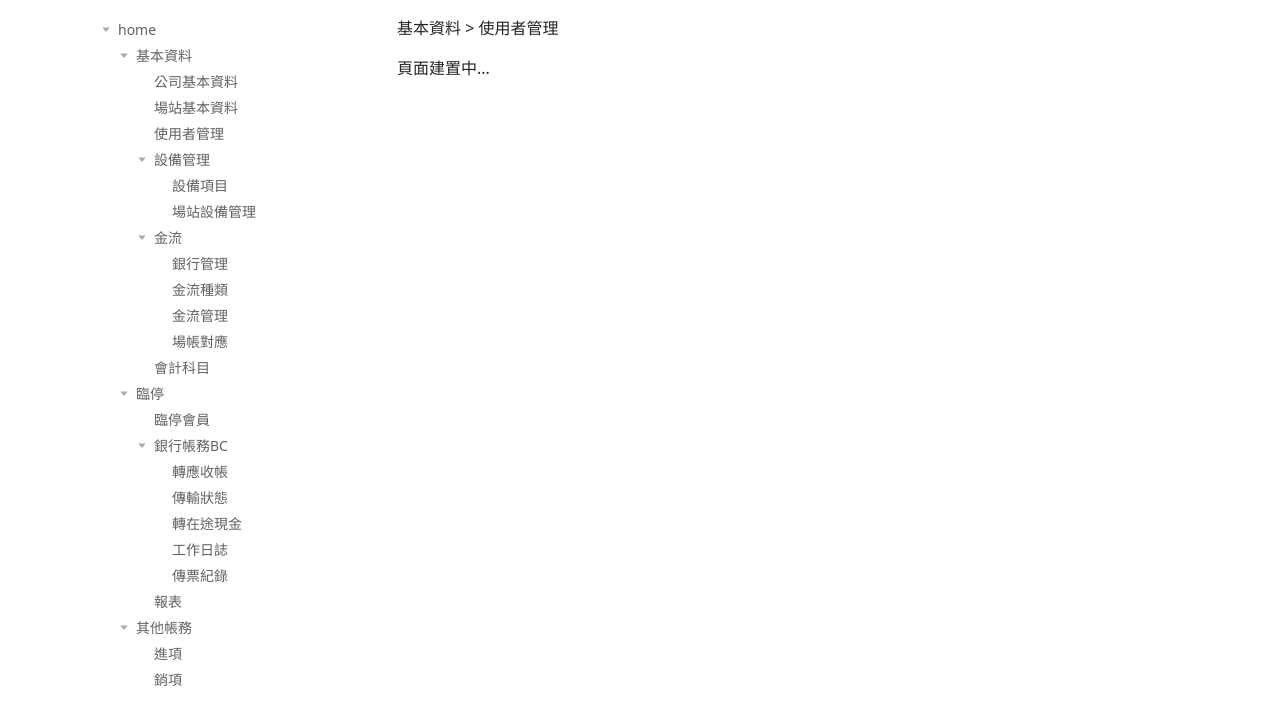
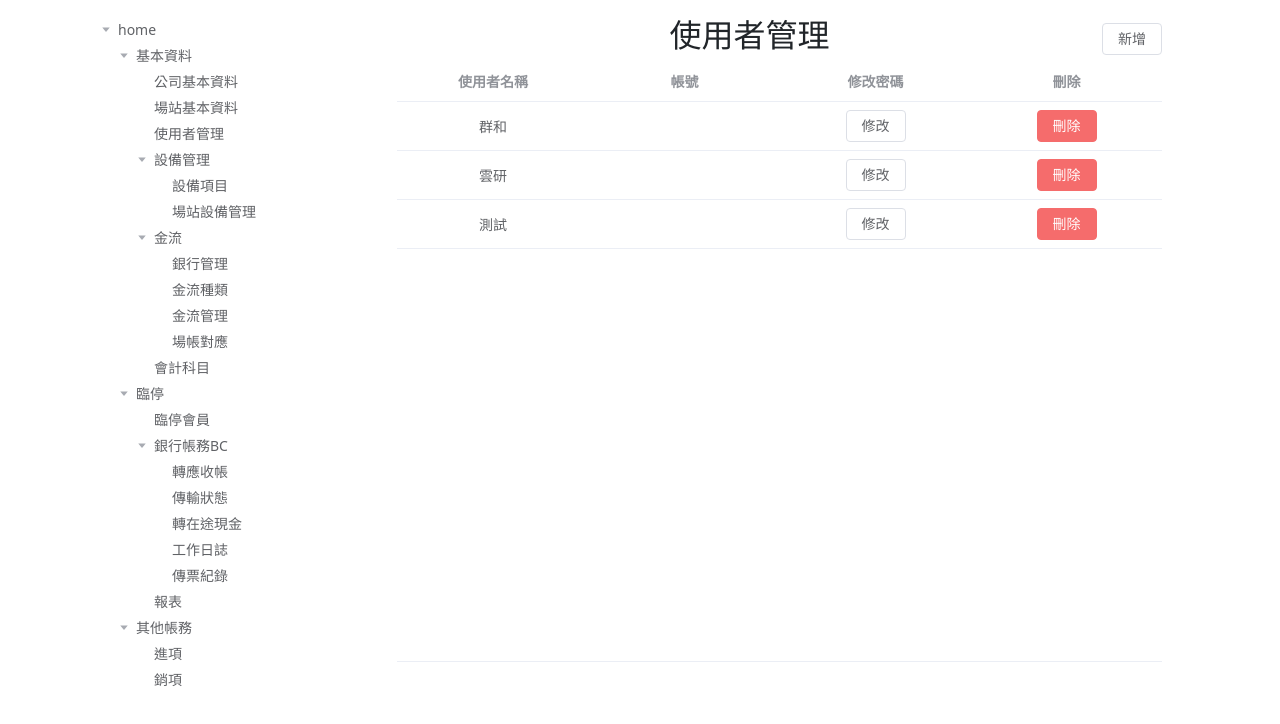
Before and after one commit to mitwitCTC/reconciliation, a Vue app: page /basic/users in a window 1280 px wide. Shown: the top 724 px of the page. Built offline with nearby package versions, Linux system fonts and the light colour scheme; sample sign-in values are in the browser's storage.

Commit message:
feat: 使用者管理 layout and dialog (add, edit and delete)

```diff
--- a/src/views/basicInfo/UsersView.vue
+++ b/src/views/basicInfo/UsersView.vue
@@ -1,16 +1,236 @@
 <template>
-    <div class="container">
-        <p>{{ text }}</p>
-        <p>頁面建置中...</p>
+  <div class="container justify-content-center">
+    <div class="d-flex justify-content-center align-items-center">
+      <h2 class="flex-grow-1 text-center">{{ pageTitle }}</h2>
+      <el-button class="ms-auto" @click="openUserDialog()">新增</el-button>
     </div>
+
+    <el-table :data="users" height="600">
+      <el-table-column align="center" prop="userName" label="使用者名稱" />
+      <el-table-column align="center" prop="taxNumber" label="帳號" />
+      <el-table-column align="center" label="修改密碼" fixed="right">
+        <template v-slot="scope">
+          <el-button @click="openUserDialog(scope.row)">修改</el-button>
+        </template>
+      </el-table-column>
+      <el-table-column align="center" label="刪除" fixed="right">
+        <template v-slot="scope">
+          <el-button type="danger" @click="openDeleteUserDialog(scope.row)">刪除</el-button>
+        </template>
+      </el-table-column>
+    </el-table>
+
+    <!-- 新增 dialog -->
+    <el-dialog v-model="addDialogVisible" :title="dialogTitle" width="500" center>
+      <el-form :model="currentUser" label-width="auto" :rules="userFormRules" ref="userForm">
+        <el-form-item label="使用者名稱" prop="userName">
+          <el-input v-model="currentUser.userName"></el-input>
+        </el-form-item>
+        <el-form-item label="帳號" prop="account">
+          <el-input v-model="currentUser.account"></el-input>
+        </el-form-item>
+        <el-form-item label="密碼" prop="password">
+          <el-input type="password" v-model="currentUser.password"></el-input>
+        </el-form-item>
+      </el-form>
+      <div class="dialog-footer d-flex justify-content-end">
+        <el-button @click="cancelAddUser">取消</el-button>
+        <el-button type="primary" @click="addUser">確定</el-button>
+      </div>
+    </el-dialog>
+
+    <!-- 修改 dialog -->
+    <el-dialog v-model="editDialogVisible" :title="dialogTitle" width="500" center>
+      <el-form :model="currentUser" label-width="auto" :rules="userFormRules" ref="userForm">
+        <el-form-item label="使用者名稱" prop="userName">
+          <el-input v-model="currentUser.userName" disabled></el-input>
+        </el-form-item>
+        <el-form-item label="帳號" prop="account">
+          <el-input v-model="currentUser.account" disabled></el-input>
+        </el-form-item>
+        <el-form-item label="原密碼" prop="password">
+          <el-input type="password" v-model="currentUser.password"></el-input>
+        </el-form-item>
+        <el-form-item label="新密碼" prop="newPassword">
+          <el-input type="password" v-model="currentUser.newPassword"></el-input>
+        </el-form-item>
+        <el-form-item label="密碼確認" prop="againPassword">
+          <el-input type="password" v-model="currentUser.againPassword"></el-input>
+        </el-form-item>
+      </el-form>
+      <div class="dialog-footer d-flex justify-content-end">
+        <el-button @click="cancelEditUser">取消</el-button>
+        <el-button type="primary" @click="editUser">確定</el-button>
+      </div>
+    </el-dialog>
+
+    <!-- 刪除 dialog -->
+    <el-dialog v-model="deleteDialogVisible" title="刪除使用者" width="500" center>
+      <div class="d-flex flex-column">
+        <div class="row mb-2 justify-content-center">
+          <div class="col-3 text-end">使用者帳號</div>
+          <div class="col-4 text-start fw-bold">{{ deleteUserData.account }}</div>
+        </div>
+      </div>
+      <div class="dialog-footer d-flex justify-content-end">
+        <el-button @click="deleteDialogVisible = false">取消</el-button>
+        <el-button type="danger" @click="deleteUser">確定</el-button>
+      </div>
+    </el-dialog>
+  </div>
 </template>
 
 <script>
+import { API } from '@/App.vue'
+
 export default {
-    data(){
-        return {
-            text: "基本資料 > 使用者管理"
+  data() {
+    return {
+      pageTitle: '',
+      users: [],
+      addDialogVisible: false,
+      editDialogVisible: false,
+      deleteDialogVisible: false,
+      isEditing: false,
+      currentUser: {},
+      editUserData: {},
+      deleteUserData: {},
+      userFormRules: {
+        userName: [{ required: true, message: '請輸入使用者名稱', trigger: 'blur' }],
+        account: [{ required: true, message: '請輸入帳號', trigger: 'blur' }],
+        password: [{ required: true, message: '請輸入原密碼', trigger: 'blur' }],
+        newPassword: [{ required: true, message: '請輸入新密碼', trigger: 'blur' }],
+        againPassword: [{ required: true, message: '請再次輸入新密碼', trigger: 'blur' }]
+      }
+    }
+  },
+  methods: {
+    getPageTitle() {
+      this.pageTitle = this.$route.name
+    },
+    getUsers() {
+      this.users = [
+        {
+          id: 1,
+          userName: '群和',
+          account: 'mitwit',
+          password: 'YmFhOWI5MDUxODZlOTJiYTg4NmY2NGIwMjcwYzM4YmU=',
+          updateTime: '2024-05-21 17:31:14',
+          deleteTime: '0'
+        },
+        {
+          id: 2,
+          userName: '雲研',
+          account: 'ctc',
+          password: 'MzhhOTE2OTE1ZTg0NTYyODQ1Njg0NmNmNjU3MjZlOWQ=',
+          updateTime: '2024-05-21 17:32:13',
+          deleteTime: '0'
+        },
+        {
+          id: 5,
+          userName: '測試',
+          account: 'test',
+          password: 'ODFkYzliZGI1MmQwNGRjMjAwMzZkYmQ4MzEzZWQwNTU=',
+          updateTime: '2024-05-28 13:45:30',
+          deleteTime: '0'
         }
+      ]
     },
+    openUserDialog(user) {
+      if (user) {
+        // 編輯模式
+        this.currentUser = { ...user }
+        this.currentUser.password = ''
+        this.isEditing = true
+        this.editDialogVisible = true
+      } else {
+        // 新增模式
+        this.addDialogVisible = true
+        this.currentUser = {
+          userName: '',
+          account: '',
+          password: ''
+        }
+        this.isEditing = false
+      }
+    },
+    cancelAddUser() {
+      this.addDialogVisible = false
+      this.currentUser = {}
+    },
+    addUser() {
+      this.$refs.userForm.validate((valid) => {
+        if (valid) {
+          console.log('新增', this.currentUser)
+        }
+      })
+    },
+    cancelEditUser() {
+      this.editDialogVisible = false
+      this.currentUser = {}
+    },
+    async editUser() {
+      try {
+        // 獲取表單的引用
+        const form = this.$refs.userForm
+
+        // 驗證表單
+        await form.validate()
+
+        // 檢查原密碼是否正確
+        const isPasswordCorrect = await this.verifyOriginalPassword(this.currentUser.password)
+        if (!isPasswordCorrect) {
+          alert('原密碼不正確')
+          return
+        }
+
+        // 檢查新密碼和確認密碼是否一致
+        if (this.currentUser.newPassword !== this.currentUser.againPassword) {
+          alert('新密碼和確認密碼不一致')
+          return
+        }
+        // 提交表單或執行其他操作
+        alert('修改成功')
+        this.editDialogVisible = false
+      } catch (error) {
+        console.error(error)
+      }
+    },
+    async verifyOriginalPassword(password) {
+      const checkPasswordApi = `${API}/user/login`
+      try {
+        const response = await this.axios.post(checkPasswordApi, {
+          account: this.currentUser.account,
+          password: password
+        })
+        if (response.data.data.length === 1) {
+          return true
+        } else {
+          return false
+        }
+      } catch (error) {
+        console.error('Error verifying password:', error)
+        return false
+      }
+    },
+    openDeleteUserDialog(scope) {
+      this.deleteDialogVisible = true
+      this.deleteUserData = scope
+    },
+    deleteUser() {
+      alert('刪除成功')
+      this.getUsers()
+      console.log('刪除使用者', this.deleteUserData.id)
+    }
+  },
+  mounted() {
+    this.getPageTitle()
+    this.getUsers()
+  },
+  computed: {
+    dialogTitle() {
+      return this.isEditing ? '修改使用者' : '新增使用者'
+    }
+  }
 }
 </script>
```
